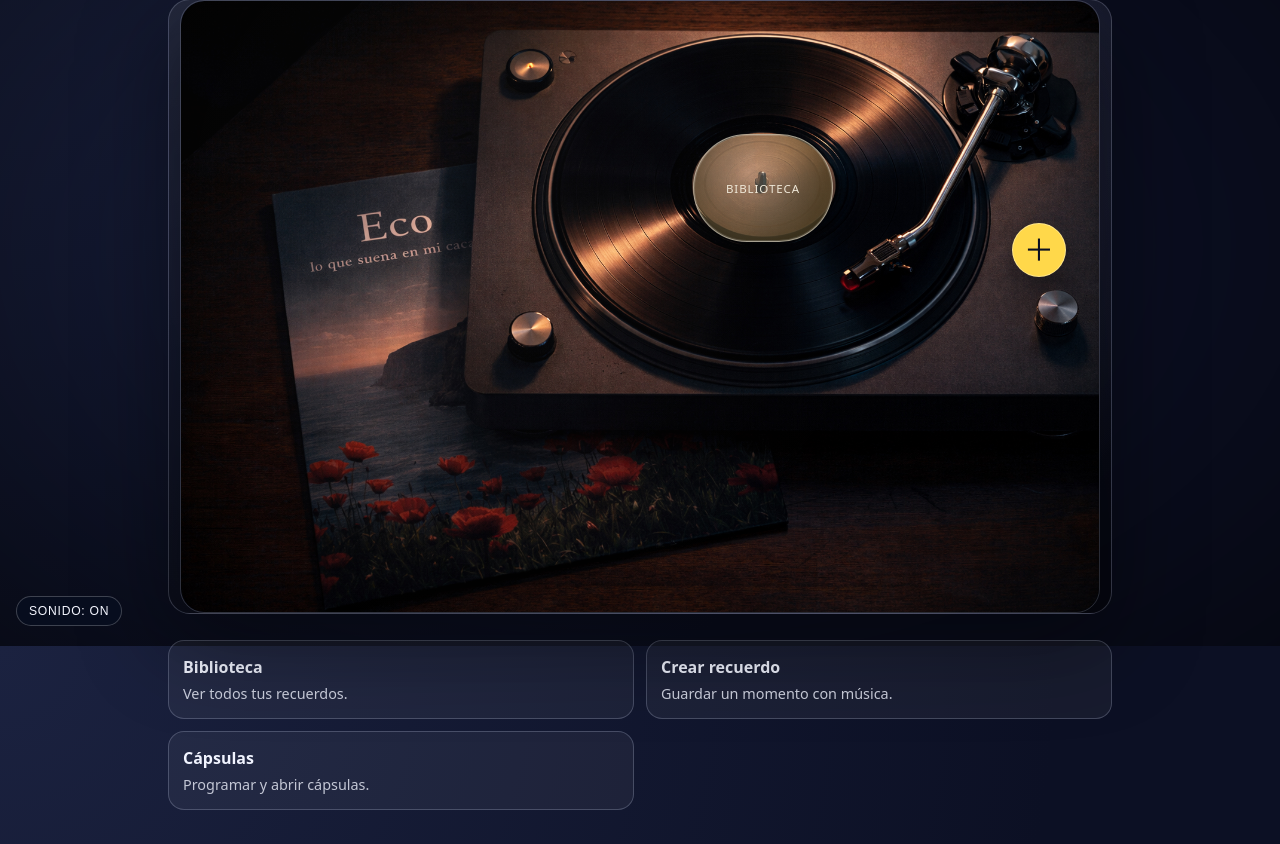
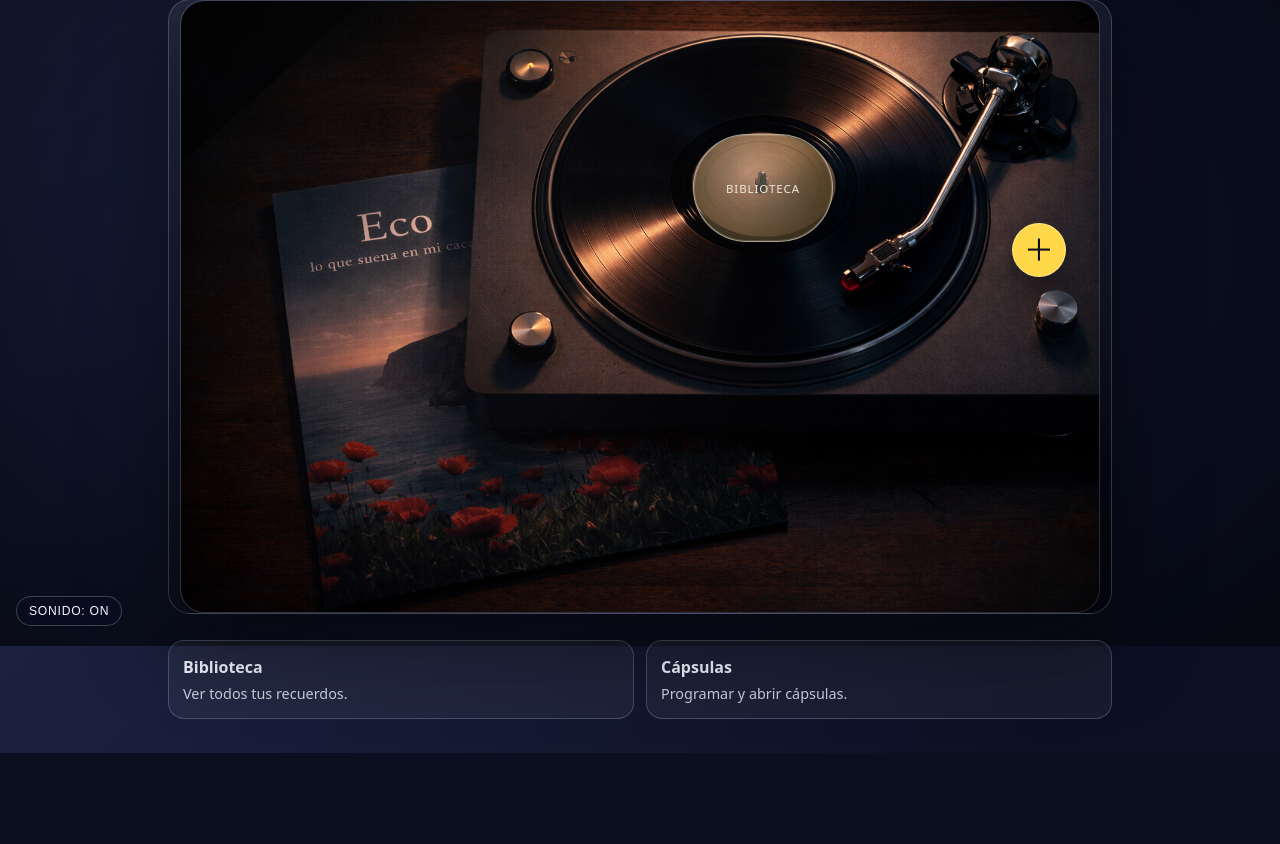
Before and after one commit to celiaefe/eco, a Flask app: page / in a window 1280 px wide. Shown: the part 154-998 px from the top of the page. After the commit the page ends 907 px from the top, so only its background shows below. Run offline with Flask 3, Linux system fonts and the light colour scheme; the visitor is signed in with stand-in values (Sample User, id 1).

Commit message:
Remove duplicate crear recuerdo card on inicio

```diff
--- a/templates/index.html
+++ b/templates/index.html
@@ -41,10 +41,6 @@
           <span class="inicio-card-titulo">Biblioteca</span>
           <span class="inicio-card-texto">Ver todos tus recuerdos.</span>
         </a>
-        <a class="inicio-card" href="{{ url_for('main.recuerdos', crear=1) }}">
-          <span class="inicio-card-titulo">Crear recuerdo</span>
-          <span class="inicio-card-texto">Guardar un momento con música.</span>
-        </a>
         <a class="inicio-card" href="{{ url_for('main.capsulas_panel') }}">
           <span class="inicio-card-titulo">Cápsulas</span>
           <span class="inicio-card-texto">Programar y abrir cápsulas.</span>
```
